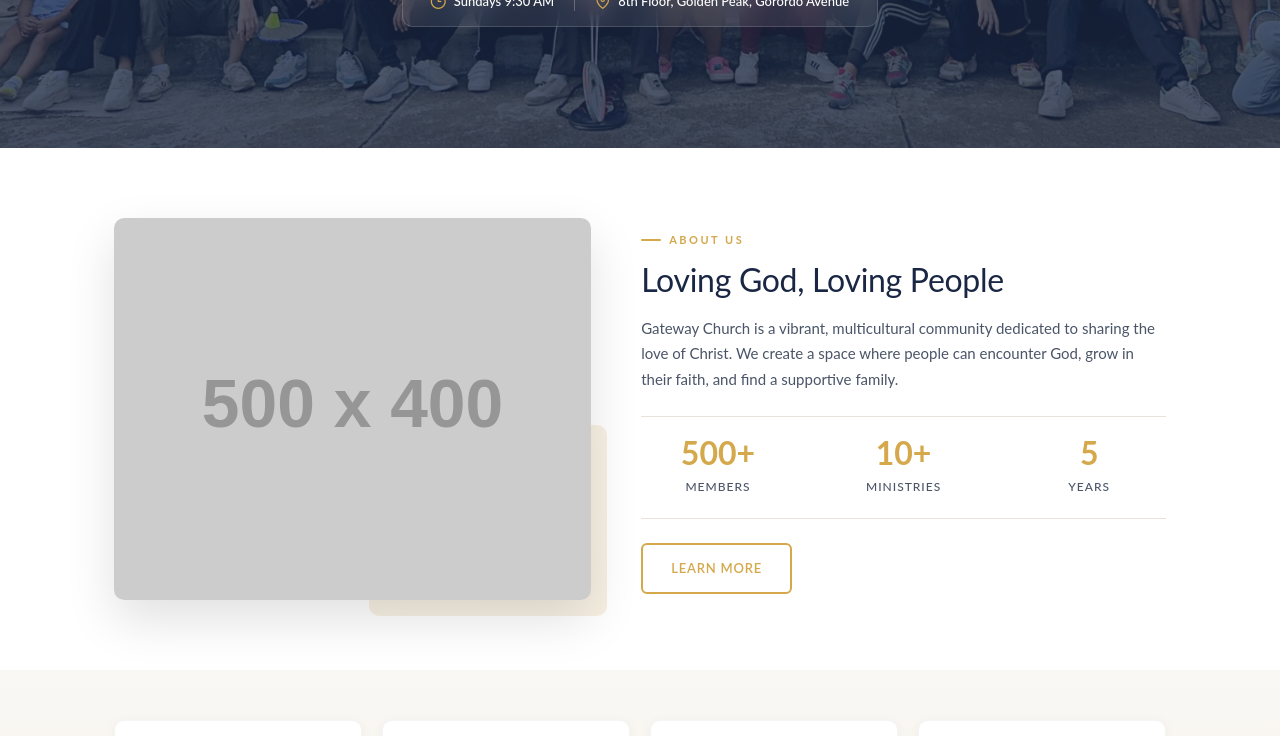
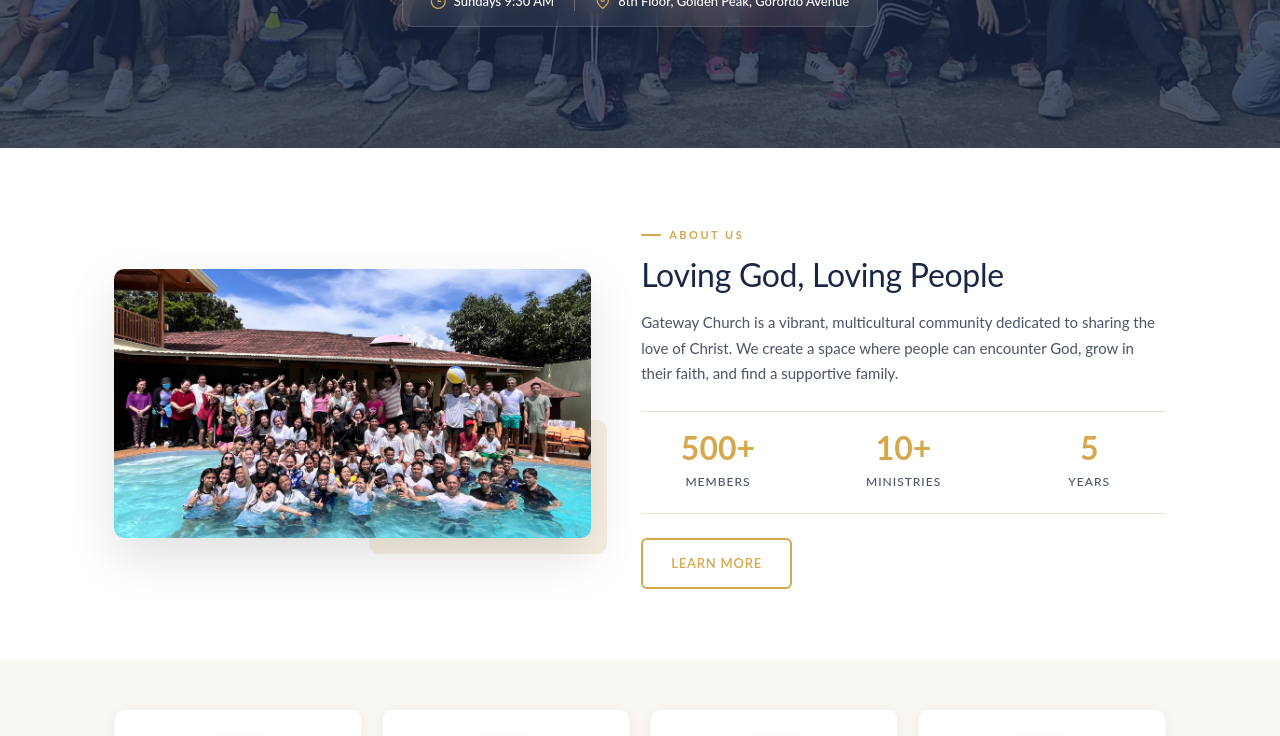
Before and after one commit to j-andradeii/gwc-monitoring-nextjs, a Next.js app: page / in a window 1280 px wide. Shown: the part 452-1188 px from the top of the page. Built offline with nearby package versions, Linux system fonts and the light colour scheme; no server answers.

Commit message:
add image for about us

```diff
--- a/src/components/landing/AboutSection.tsx
+++ b/src/components/landing/AboutSection.tsx
@@ -17,10 +17,10 @@
         <div className="about-grid">
           <div className="about-image-wrapper">
             <Image
-              src="https://placehold.co/500x400/E8E8E8/232323?text=Our+Community"
+              src="/assets/images/community.jpg"
               alt="Gateway Church Community"
               width={500}
-              height={400}
+              height={500}
               className="about-image"
               unoptimized
             />
--- a/src/styles/landing.css
+++ b/src/styles/landing.css
@@ -399,12 +399,21 @@
 
 .about-image-wrapper {
   position: relative;
+  object-fit: cover;
 }
 
 .about-image {
   border-radius: 10px;
   box-shadow: 0 20px 50px rgba(0, 0, 0, 0.12);
-}
+  transition: transform 0.5s cubic-bezier(0.4, 0, 0.2, 1);
+}
+
+/* Hover States */
+.about-image:hover,
+.about-image.active {
+  transform: scale(1.15);
+}
+
 
 .about-image-accent {
   position: absolute;
```
Also changed, not shown: public/assets/images/community.jpg (added).
